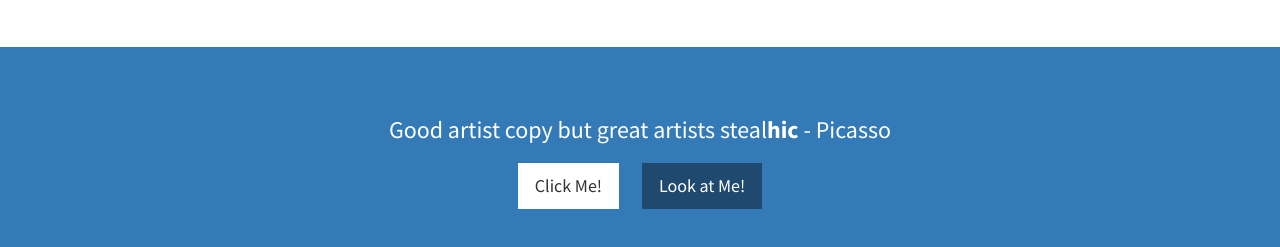
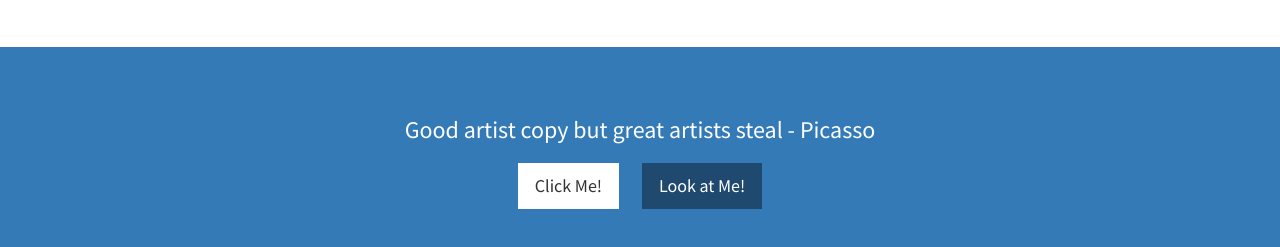
Before and after one commit to MoonSavage/portfolio, a plain HTML site: page index.html in a window 1280 px wide. Shown: the part 3134-3381 px from the top of the page. Drawn offline with Linux system fonts and the light colour scheme.

Commit message:
Update index.html

```diff
--- a/index.html
+++ b/index.html
@@ -228,7 +228,7 @@
         <div class="container">
             <div class="row">
                 <div class="col-lg-12 text-center">
-                    <h3>Good artist copy but great artists steal<b>hic</b> - Picasso</h3>
+                    <h3>Good artist copy but great artists steal<b></b> - Picasso</h3>
                     <a href="#" class="btn btn-lg btn-light">Click Me!</a>
                     <a href="#" class="btn btn-lg btn-dark">Look at Me!</a>
                 </div>
```
